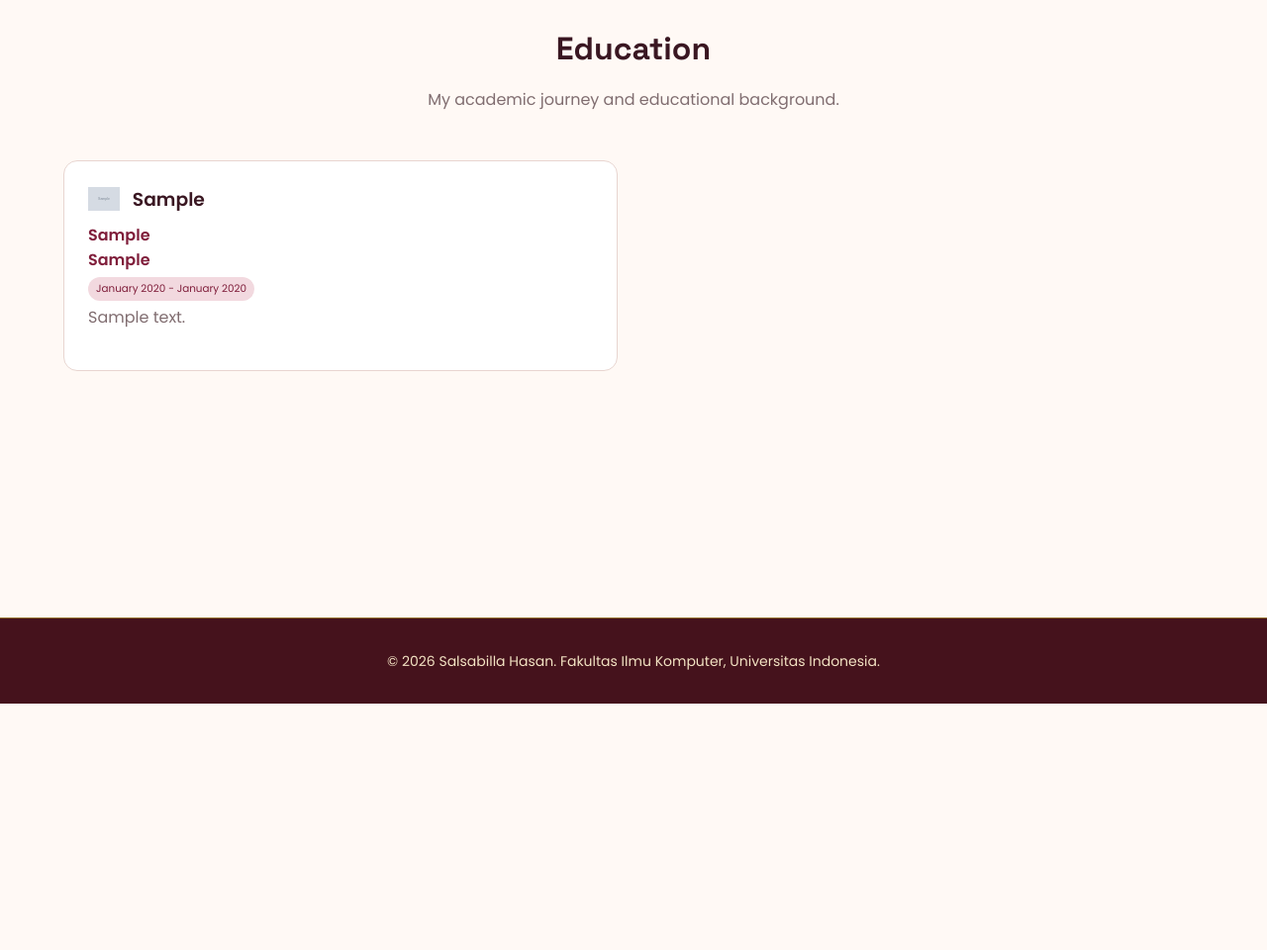
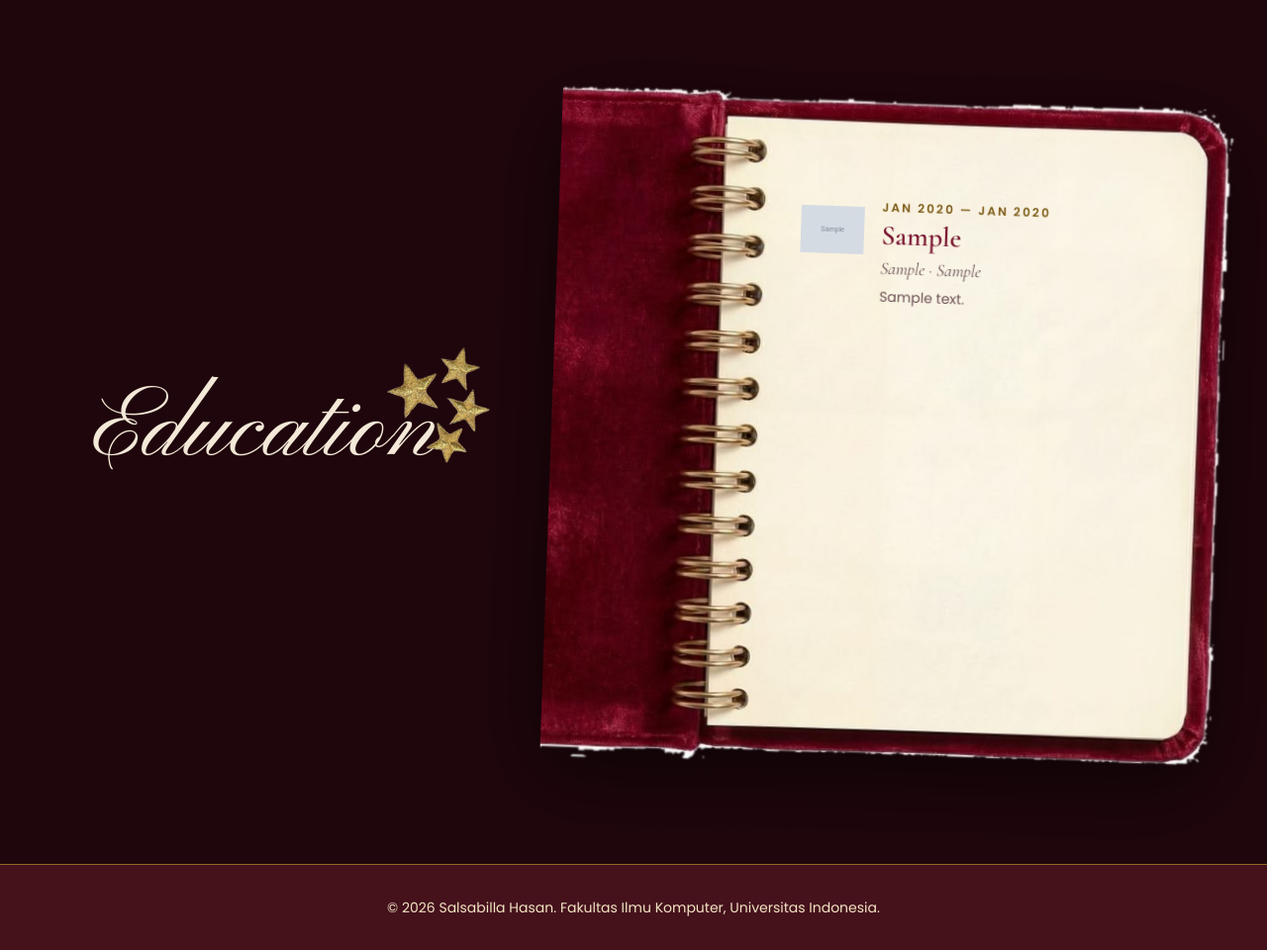
Before and after one commit to salsabillahasan/myportofolio, a Django app: page /education/ in a window 1280 px wide. Shown: the part 89-1049 px from the top of the page at 99% size. Before the commit the page ends 800 px from the top, so only its background shows below. Run offline with Django 5.2, Linux system fonts and the light colour scheme; tables that the repository leaves empty hold one stand-in row (values such as "Sample post"); grey boxes marked "Sample" are stand-in pictures.

Commit message:
style: redesign education page as velvet notebook

```diff
--- a/templates/education.html
+++ b/templates/education.html
@@ -1,99 +1,88 @@
 {% extends "base.html" %}
+{% load static %}
+
 {% block meta %}
     <title>Education - {{ name }}</title>
 {% endblock meta %}
+
 {% block content %}
+<main>
+    <section class="education-page" id="education">
+        <div class="education-layout">
 
-<main>
-        <section class="experience-section" id="experience">
-            <div class="container">
-                <section class="experience-header">
-                    <h1>Education</h1>
-                    <p>
-                        My academic journey and educational background.
-                    </p>
+            <!-- Kolom kiri: judul + tombol tambah -->
+            <div class="education-intro">
+                <h1 class="education-title">
+                    Education
+                    <img class="education-title__stars" src="{% static 'img/stars.png' %}" alt="">
+                </h1>
+
                 {% if user.is_superuser %}
-                    <a href="{% url 'main:create_education' %}" class="button project-add-button education-add-button"> <span aria-hidden="true">+</span>Add Education</a>
+                    <a href="{% url 'main:create_education' %}" class="btn btn--gold">
+                        <span aria-hidden="true">+</span> Add Education
+                    </a>
                 {% endif %}
-                </section>
+            </div>
 
-                <div class="experience-grid">
+            <!-- Kolom kanan: buku catatan -->
+            <div class="notebook">
+                <div class="notebook__page">
 
                     {% for education in education_list %}
-
-                <article>
-
-                    <div class="experience-title">
-
-                        {% if education.thumbnail %}
-                        <img
-                            src="{{ education.thumbnail }}"
-                            alt="{{ education.institution }} logo"
-                            class="experience-icon"
-                        >
+                        <article class="edu-entry">
+                            {% if education.logo_src %}
+                                <img class="edu-entry__logo"
+                                     src="{{ education.logo_src }}"
+                                     alt="{{ education.institution }} logo">
                             {% endif %}
 
-                        <h3>{{ education.institution }}</h3>
-
-                    </div>
-
-
-                    <p class="experience-role-title">
-                        {{ education.degree }}
-                    </p>
-
-
-                    <p class="experience-role-title">
-                        {{ education.field_of_study }}
-                    </p>
-
-
-                    <span class="experience-date">
-                        {{ education.started_at|date:"F Y" }}
-                        -
+                            <div class="edu-entry__body">
+                                <p class="edu-entry__date label">
+                                    {{ education.started_at|date:"M Y" }} —
                                     {% if education.ended_at %}
-                            {{ education.ended_at|date:"F Y" }}
+                                        {{ education.ended_at|date:"M Y" }}
                                     {% else %}
                                         Present
                                     {% endif %}
-                    </span>
+                                </p>
 
+                                <h2 class="edu-entry__title">{{ education.institution }}</h2>
 
-                    <p>
-                        {{ education.description }}
+                                <p class="edu-entry__degree">
+                                    {{ education.degree }} &middot; {{ education.field_of_study }}
                                 </p>
-                    <div class="education-actions">
+
+                                {% if education.description %}
+                                    <p class="edu-entry__desc">{{ education.description }}</p>
+                                {% endif %}
+
                                 {% if user.is_superuser %}
+                                    <div class="edu-entry__actions">
                                         <a href="{% url 'main:update_education' education.id %}"
-                        class="education-action edit-action">
+                                           class="btn btn--burgundy">
                                             Edit
                                         </a>
-                        {% endif %}
 
                                         <form method="post"
                                               action="{% url 'main:delete_education' education.id %}"
-                            style="display: inline;">
+                                              onsubmit="return confirm('Delete {{ education.institution|escapejs }}?');">
                                             {% csrf_token %}
-
-                            {% if user.is_superuser %}
-                            <button type="submit" class="education-action delete-action">
+                                            <button type="submit" class="btn btn--danger-outline">
                                                 Delete
                                             </button>
-                            {% endif %}
                                         </form>
                                     </div>
-
-
+                                {% endif %}
+                            </div>
                         </article>
-
                     {% empty %}
-
-                <p>
-                    Belum ada pendidikan yang ditambahkan.
-                </p>
-
+                        <p class="education-empty">No education added yet.</p>
                     {% endfor %}
 
                 </div>
+            </div>
+
+        </div>
+    </section>
 </main>
 {% endblock content %}
```
Lines whose indentation alone changed are shown as unchanged.
